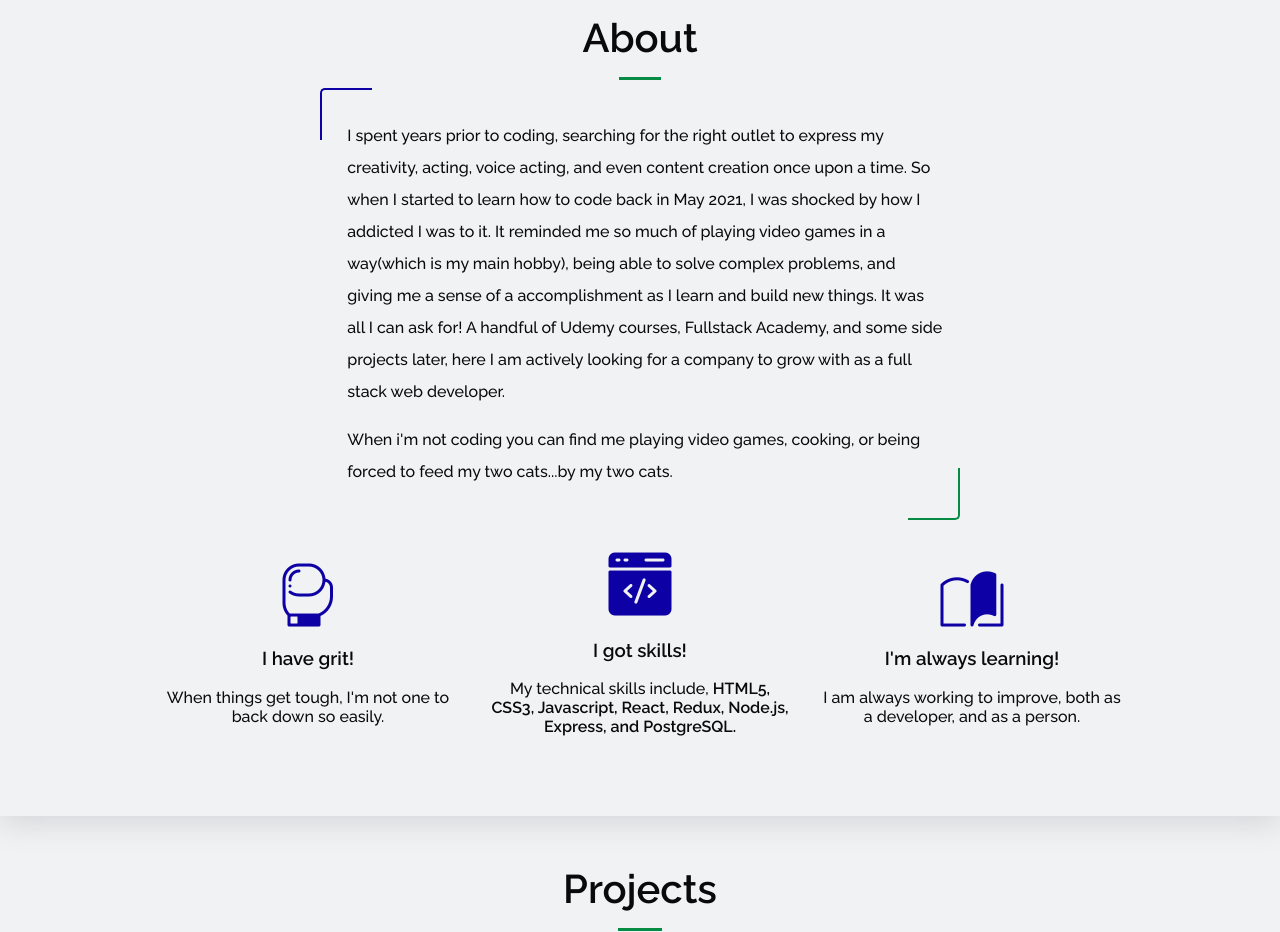
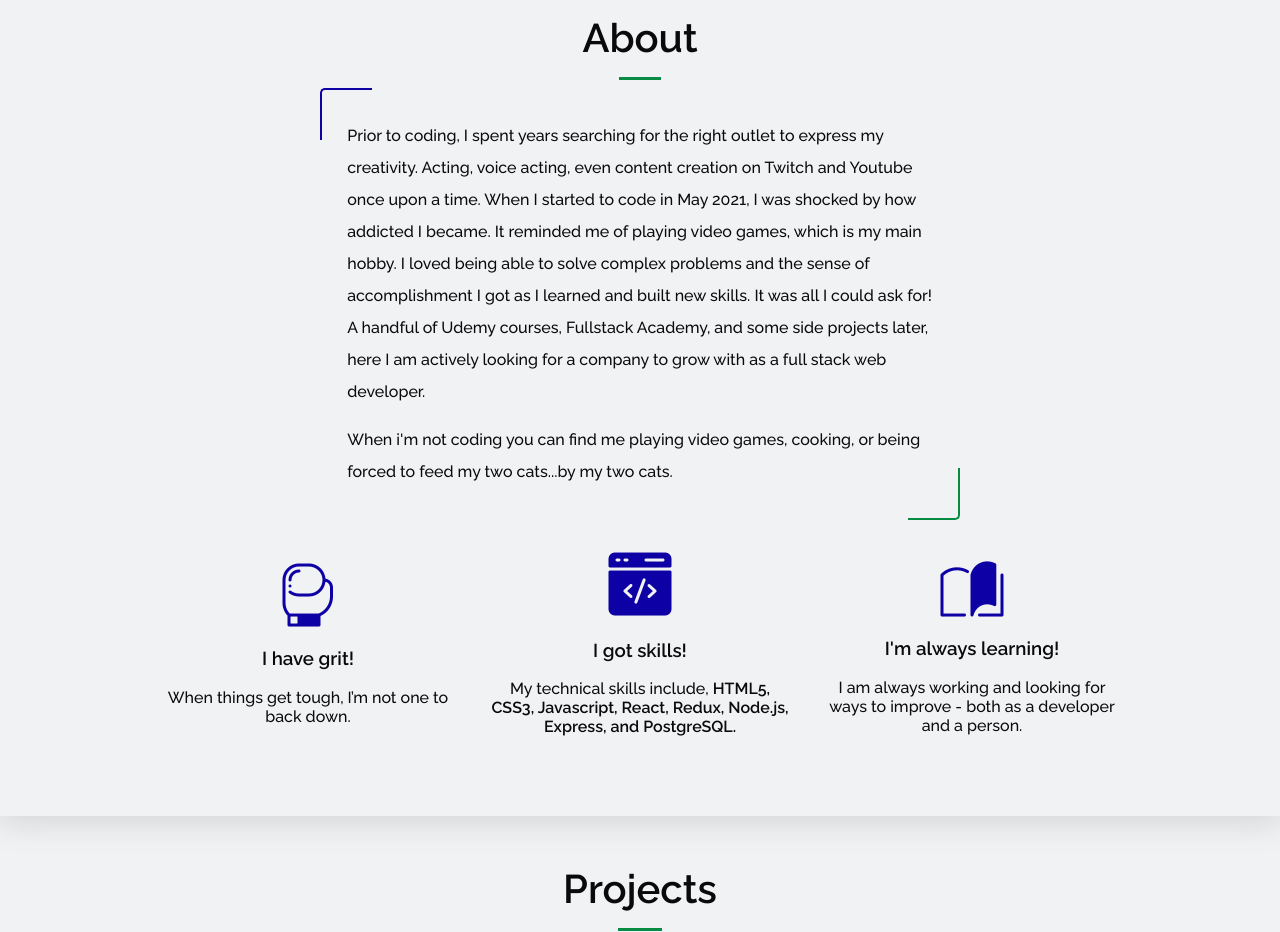
Before and after one commit to garysmith1933/Portfolio, a React (Create React App) app: page / in a window 1280 px wide. Shown: the part 920-1852 px from the top of the page. Built offline with nearby package versions, Linux system fonts and the light colour scheme; the HTML template or start-up script is replaced by a standard one.

Commit message:
minor bug fixes, and added link to projects when see my work button is clicked

```diff
--- a/src/App.js
+++ b/src/App.js
@@ -27,7 +27,7 @@ function App() {
       </div>
 
       <section className='greeting' ref={HomeRef}>
-        <Welcome/>
+        <Welcome scrollToSection={scrollToSection} WorkRef={WorkRef} />
       </section>
 
       <section ref={AboutRef} className='About'>
--- a/src/components/About.js
+++ b/src/components/About.js
@@ -15,18 +15,18 @@ export const About = () => {
                 <div className='top left'></div>
                 <div className='bottom right'></div>
                  <p className='story'>
-                    I spent years prior to coding, searching for the right outlet to express my creativity, acting, voice acting, and even content creation once upon a time.
-                    So when I started to learn how to code back in May 2021, I was shocked by how I addicted I was to it. It reminded me so much of playing video games in a way(which is my main hobby), being able to solve complex problems, and giving me a sense of a accomplishment as I learn and build new things. It was all I can ask for!
-                    A handful of Udemy courses, Fullstack Academy, and some side projects later, here I am actively looking for a company to grow with as a full stack web developer.
+                 Prior to coding, I spent years searching for the right outlet to express my creativity. Acting, voice acting, even content creation on Twitch and Youtube once upon a time.
+                 When I started to code in May 2021, I was shocked by how addicted I became. It reminded me of playing video games, which is my main hobby. I loved being able to solve complex problems and the sense of accomplishment I got as I learned and built new skills.
+                 It was all I could ask for! A handful of Udemy courses, Fullstack Academy, and some side projects later, here I am actively looking for a company to grow with as a full stack web developer.
                 </p>
 
                 <p className='story'> When i'm not coding you can find me playing video games, cooking, or being forced to feed my two cats...by my two cats. </p>
             </div>
 
             <div className='facts-container'>
-                <Facts image={boxing} title={"I have grit!"} text={"When things get tough, I'm not one to back down so easily."}/>
+                <Facts image={boxing} title={"I have grit!"} text={"When things get tough, I’m not one to back down."}/>
                 <TechnicalSkills/>
-                <Facts image={book} title={"I'm always learning!"} text={"I am always working to improve, both as a developer, and as a person."}/>
+                <Facts image={book} title={"I'm always learning!"} text={"I am always working and looking for ways to improve - both as a developer and a person."}/>
             </div>
         </div>
     )
--- a/src/components/Welcome.js
+++ b/src/components/Welcome.js
@@ -1,9 +1,9 @@
-export const Welcome = () => {
+export const Welcome = ({scrollToSection, WorkRef}) => {
    return (
     <div className='greeting-container'>
         <h4 className="greeting-intro">Hi, my name is <span className='greeting-name'>Gary!</span> Yes, like the snail.</h4>
         <h1 className="greeting-detail">I enjoy making websites.</h1>
-        <div className='button'>See my work</div>
+        <div className='button' onClick={() => scrollToSection(WorkRef)}>See my work</div>
     </div>
 
    )
--- a/src/components/Work.js
+++ b/src/components/Work.js
@@ -19,9 +19,9 @@ export const Work = () => {
                     <p className='project-description'> A react application made to help me and my wife decide what our next meal is going to be by providing recipe suggestions from the Spoontacular API.</p>
                     <b>React, Express, Node.js, Material-UI, Spoontacular API.</b>
                     <div className='project-links'>
-                        <a className='demo-link' href='https://mealfinder-gs.herokuapp.com/'>Website</a>
+                        <a className='demo-link' href='https://mealfinder-gs.herokuapp.com/' target='_blank'>Website</a>
                         &nbsp;  &nbsp;
-                        <a className='github-link' href='https://github.com/garysmith1933/MealFinder'>Github</a>
+                        <a className='github-link' href='https://github.com/garysmith1933/MealFinder' target='_blank'>Github</a>
                     </div>
                 </div>
             </div>
@@ -36,9 +36,9 @@ export const Work = () => {
                     <b>React, Express, Node.js, P5.js, Google OAuth 2.0, AWS S3</b>
 
                     <div className='project-links'>
-                        <a className='demo-link'href='https://viz-capstone.herokuapp.com/'>Website</a>
+                        <a className='demo-link'href='https://viz-capstone.herokuapp.com/' target='_blank'>Website</a>
                         &nbsp;  &nbsp;
-                        <a className='github-link' href='https://github.com/garysmith1933/Viz'>Github</a>
+                        <a className='github-link' href='https://github.com/garysmith1933/Viz' target='_blank'>Github</a>
                     </div>
                 </div>
                 <img className='project-image viz' src={viz} alt=''/>
```
